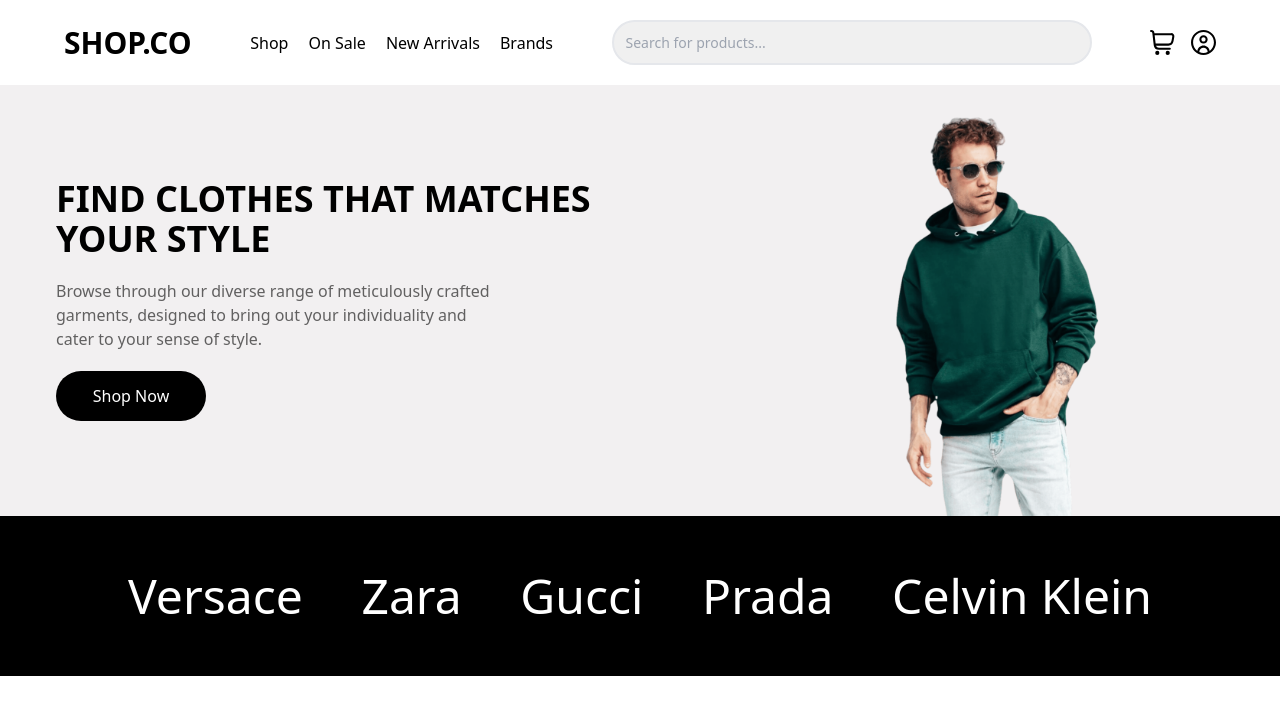
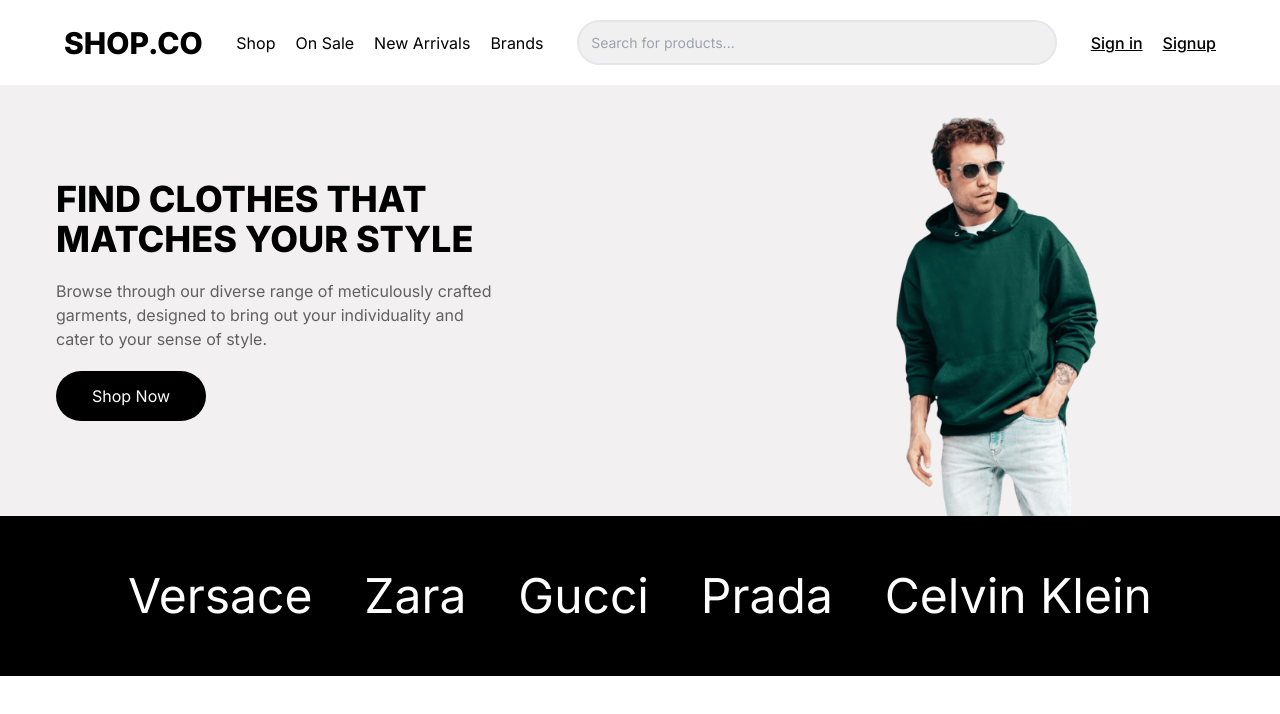
Before and after one commit to mercyharbo/iFashion, a Next.js app: page / in a window 1280 px wide. Shown: the top 714 px of the page. Built offline with nearby package versions, Linux system fonts and the light colour scheme.

Commit message:
Made changes

```diff
--- a/src/app/(auth)/login/page.tsx
+++ b/src/app/(auth)/login/page.tsx
@@ -51,6 +51,7 @@
       const data = await response.json()
       if (data.success === true) {
         toast.success(`You're logged in successfully...`)
+        localStorage.setItem('token', data.token)
         setIsSubmitting(false)
         router.push('/')
       } else {
--- a/src/app/layout.tsx
+++ b/src/app/layout.tsx
@@ -1,9 +1,12 @@
-import { Providers } from '@/redux/Provider'
 import type { Metadata } from 'next'
+import { Inter } from 'next/font/google'
 import { ToastContainer } from 'react-toastify'
 
+import { Providers } from '@/redux/Provider'
 import 'react-toastify/dist/ReactToastify.css'
 import './globals.css'
+
+const inter = Inter({ subsets: ['latin'] })
 
 export const metadata: Metadata = {
   title: 'Shop.co | where you can shop everything',
@@ -20,7 +23,7 @@
     <html lang='en'>
       <body suppressHydrationWarning={true}>
         <Providers>
-          {children}
+          <main className={inter.className}>{children}</main>
           <ToastContainer />
         </Providers>
       </body>
--- a/src/components/Navbar.tsx
+++ b/src/components/Navbar.tsx
@@ -5,7 +5,14 @@
 import Image from 'next/image'
 import Link from 'next/link'
 import gsap from 'gsap'
-import { BiMinus, BiPlus } from 'react-icons/bi'
+import clsx from 'clsx'
+import {
+  BiCartAdd,
+  BiMinus,
+  BiPlus,
+  BiSearch,
+  BiUserCircle,
+} from 'react-icons/bi'
 
 import Button from '@/types/Button'
 import InputField from '@/types/InputField'
@@ -13,9 +20,6 @@
 
 // Icons
 import hamburger from '@/assets/menu-burger.svg'
-import cart from '@/assets/shopping-cart.svg'
-import user from '@/assets/circle-user.svg'
-import search from '@/assets/search.svg'
 
 import { AppDispatch, useAppSelector } from '@/redux/Store'
 import { closeModal, openModal, setCartOpen } from '@/redux/Slice/ModalSlice'
@@ -26,9 +30,52 @@
 } from '@/redux/Slice/SearchModalSlice'
 import Modal from '@/types/Modal'
 import { UseCounter } from '@/hooks/Counter'
-import clsx from 'clsx'
+import { setUserProfile } from '@/redux/Slice/UserSlice'
+import { toast } from 'react-toastify'
+import useToken from '@/hooks/useToken'
+import { MdOutlineArrowDropDown } from 'react-icons/md'
+
+export async function getUser() {
+  const token = localStorage.getItem('token') // get token from the localStorage
+
+  const headers = new Headers({
+    Authorization: `Bearer ${token}`,
+    'Content-Type': 'application/json',
+  })
+
+  const options = {
+    method: 'GET',
+    headers,
+  }
+
+  const res = await fetch(`${process.env.BASE_URL}/user/profile`, options)
+
+  if (res.ok) {
+    return res.json()
+  } else {
+    const errorData = await res.json()
+    const errorMessage = errorData.message
+
+    toast.error(errorMessage, {
+      position: 'top-right',
+      autoClose: 5000, // Adjust as needed
+      hideProgressBar: false,
+      closeOnClick: true,
+      pauseOnHover: true,
+      draggable: true,
+    })
+
+    return Promise.reject(errorMessage)
+  }
+}
+
+interface User {
+  id: number
+  firstName: string
+}
 
 const Navbar = () => {
+  const token = useToken()
   const dispatch = useDispatch<AppDispatch>()
   const { increment, decrement, count } = UseCounter()
   const isOpen = useAppSelector((state) => state.modalReducer.modal.isOpen)
@@ -38,6 +85,7 @@
   const searchQuery = useAppSelector(
     (state) => state.searchModalReducer.modal.searchQuery
   )
+  const user = useAppSelector((state) => state.userProfile.user)
   const cartOpen = useAppSelector((state) => state.modalReducer.modal.cartOpen)
   const NavItems = ['shop', 'on sale', 'new arrivals', 'brands']
 
@@ -94,6 +142,23 @@
       })
     }
   }, [isSearchOpen, cartOpen, isOpen])
+
+  useEffect(() => {
+    async function fetchUserDetails() {
+      try {
+        const data = await getUser()
+        dispatch(setUserProfile(data.profile))
+      } catch (error) {
+        console.log('Errro fetching users', error)
+      }
+    }
+
+    if (token) {
+      fetchUserDetails()
+    } else {
+      return
+    }
+  }, [token])
 
   const handleOpenModal = () => {
     dispatch(openModal())
@@ -158,24 +223,48 @@
           inputClass='xl:flex xl:w-[30rem] md:hidden sm:hidden  '
         />
 
+        {token ? (
           <div
-          className={clsx('flex justify-center items-center gap-4 relative')}
+            className={clsx('flex justify-center items-center gap-5 relative')}
           >
             <Button
               onClick={() => dispatch(openSearchModal())}
-            icon={<Image src={search} width={25} height={25} alt='icon' />}
+              icon={
+                <BiSearch className='xl:text-base md:text-2xl sm:text-2xl' />
+              }
               buttonClass='xl:hidden md:flex sm:flex '
             />
-          <Button
+            <button
+              type='button'
               onClick={handleCartOpen}
-            icon={<Image src={cart} width={25} height={25} alt='icon' />}
-            buttonClass=''
-          />
-          <Button
-            icon={<Image src={user} width={25} height={25} alt='icon' />}
-            buttonClass=''
-          />
+              className='flex justify-center items-center gap-2 hover:text-[red] '
+            >
+              <BiCartAdd className='xl:text-base md:text-2xl sm:text-2xl' />
+              <span className='xl:flex md:flex sm:hidden'>Cart</span>
+              {/* <span className='carts bg-[red] p-2 rounded-full '>cart</span> */}
+            </button>
+
+            <button
+              type='button'
+              className='flex justify-center items-center gap-2 hover:text-[red] '
+            >
+              <BiUserCircle className='xl:text-base md:text-2xl sm:text-2xl' />
+              <span className='xl:flex md:flex sm:hidden'>
+                Hey!, {user?.firstName}
+              </span>
+              <MdOutlineArrowDropDown className='xl:flex md:flex sm:hidden' />
+            </button>
           </div>
+        ) : (
+          <div className='xl:flex md:hidden sm:hidden justify-center items-center gap-5'>
+            <Link href='/login' className='underline font-medium'>
+              Sign in
+            </Link>
+            <Link href='/signup' className='underline font-medium'>
+              Signup
+            </Link>
+          </div>
+        )}
       </nav>
 
       {isOpen && (
@@ -197,6 +286,17 @@
               </Link>
             )
           })}
+          <hr className='w-full' />
+          {!token && (
+            <div className='flex flex-col justify-center items-center gap-5'>
+              <Link href='/login' className='underline font-medium'>
+                Sign in
+              </Link>
+              <Link href='/signup' className='underline font-medium'>
+                Signup
+              </Link>
+            </div>
+          )}
         </Modal>
       )}
 
--- /dev/null
+++ b/src/hooks/useToken.ts
@@ -0,0 +1,16 @@
+// useToken.ts
+import { useEffect, useState } from 'react'
+
+function useToken(): string | null {
+  const [token, setToken] = useState<string | null>(null)
+
+  useEffect(() => {
+    // Retrieve the token from localStorage when the component mounts
+    const storedToken = localStorage.getItem('token')
+    setToken(storedToken)
+  }, [])
+
+  return token
+}
+
+export default useToken
--- /dev/null
+++ b/src/redux/Slice/UserSlice.ts
@@ -0,0 +1,27 @@
+import { createSlice } from '@reduxjs/toolkit'
+
+type UserProfile = {
+  firstName: string
+  // Add other user profile properties here
+}
+
+type InitialState = {
+  user: UserProfile | null
+}
+
+const initialState: InitialState = {
+  user: null,
+}
+
+const userSlice = createSlice({
+  name: 'user',
+  initialState,
+  reducers: {
+    setUserProfile: (state, action) => {
+      state.user = action.payload
+    },
+  },
+})
+
+export const { setUserProfile } = userSlice.actions
+export default userSlice.reducer
--- a/src/redux/Store.tsx
+++ b/src/redux/Store.tsx
@@ -4,12 +4,14 @@
 import modalReducer from '@/redux/Slice/ModalSlice'
 import searchModalReducer from '@/redux/Slice/SearchModalSlice'
 import filterReducer from '@/redux/Slice/Filter'
+import userProfile from '@/redux/Slice/UserSlice'
 
 export const store = configureStore({
   reducer: {
     modalReducer,
     searchModalReducer,
     filterReducer,
+    userProfile,
   },
   devTools: process.env.NODE_ENV !== 'production',
 })
```
Lines whose indentation alone changed are shown as unchanged.
